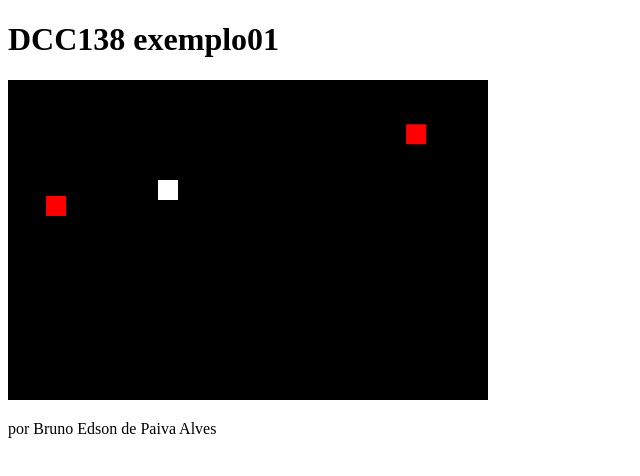
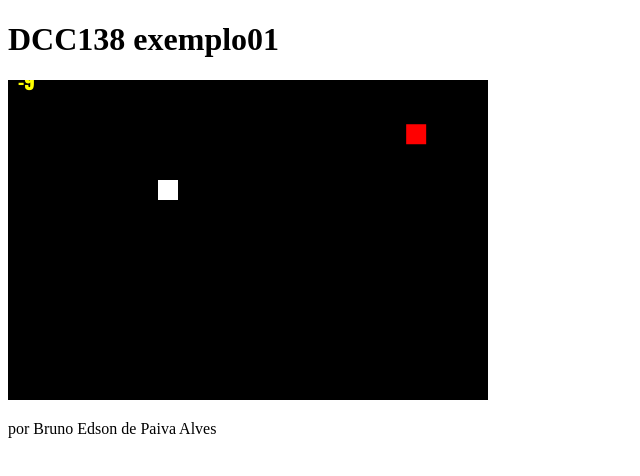
Before and after one commit to ufjf-dcc104/ufjf-dcc138-2021-3ere-atv1-brunoedson2201, a plain HTML site: page index.html in a window 1280 px wide. Shown: the full height of the page, 0-640 px from the left. Drawn offline with Linux system fonts and the light colour scheme.

Commit message:
Adiciona colisão entre sprites e placar

```diff
--- a/index.html
+++ b/index.html
@@ -16,7 +16,7 @@
       let ctx = canvas.getContext("2d");
       canvas.width = 480;
       canvas.height = 320;
-
+      let pontos = 0;
       let p = {
         x: 150,
         vx: 0, //velocidade de x
@@ -32,7 +32,7 @@
       const sprites = [];
       for (let ne = 0; ne < 20; ne++) {
         let e = {
-          x: canvas.width * (1+ 10*Math.random()),
+          x: canvas.width * (1 + 10 * Math.random()),
           vx: -20, //velocidade de x
           ax: 0,
           y: canvas.height * Math.random(),
@@ -93,9 +93,30 @@
           sprite.mover?.();
           //desenha elementos
           sprite.desenhar();
+
+          if(colidiram(o, sprite) && o !== sprite){
+            o.x = -1000;
+            o.y = -1000;
+            o.vx = 0;
+            o.ax = 0;
+            sprite.x = 1000;
+            sprite.vx = 100;
+            sprite.ax = 0;
+            pontos++;
+          }
+
+          if(colidiram(p, sprite) && o !== sprite){
+            sprite.x = 1000;
+            sprite.vx = 100;
+            sprite.ax = 0;
+            pontos -= 3;
+          }
         }
+        //variáveis de estado, não pode mudar bruscamente na animação, usar o dt;
 
-        //variáveis de estado, não pode mudar bruscamente na animação, usar o dt;
+        ctx.fillStyle = "yellow";
+        ctx.font = "20px Impact";
+        ctx.fillText(pontos, 10, 10);
 
         requestAnimationFrame(desenha);
         t0 = t;
@@ -128,7 +149,6 @@
 
       function teclaPressionada(event) {
         //adiciona controle de velocidade
-        console.log(event.key);
         switch (event.key) {
           case "ArrowUp":
             p.ay = -K;
@@ -147,7 +167,6 @@
 
       function teclaSolta(event) {
         //adiciona controle de velocidade
-        console.log(event.key);
         switch (event.key) {
           case "ArrowUp":
             p.ay = 0;
@@ -171,6 +190,15 @@
             }
         }
       }
+
+      function colidiram(A, B) {
+        return !(
+          A.x > B.x + 20 ||
+          A.x + 20 < B.x ||
+          A.y > B.y + 20 ||
+          A.y + 20 < B.y
+        );
+      }
     </script>
   </body>
 </html>
```
